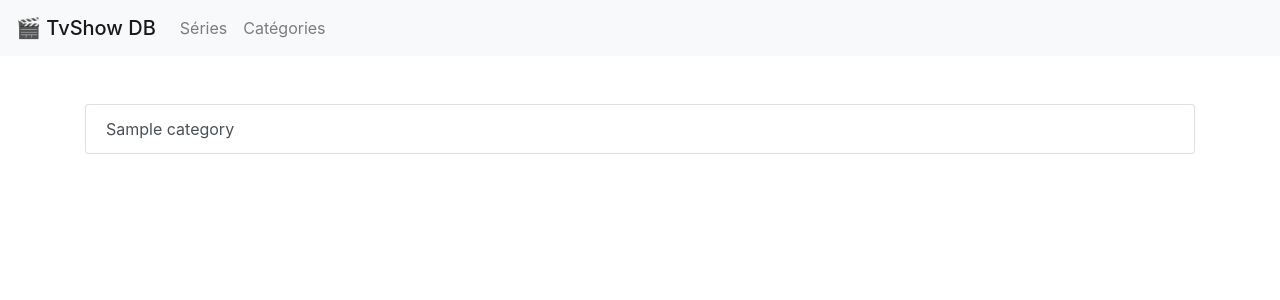
After one commit to JackMandrake/TV-show-DB, a Symfony app: template templates/category/list.html.twig in a window 1280 px wide. The commit adds this page. Shown: the top 300 px of the page. Run offline with Twig, Linux system fonts and the light colour scheme; the template is opened without the code that fills it: most values are stand-ins (such as "Sample title", 1, 10 or a date in 2020); some libraries are stand-ins or nearby versions.

Commit message:
categories list+link for view

```diff
--- a/templates/base.html.twig
+++ b/templates/base.html.twig
@@ -10,6 +10,24 @@
 		</title>
 	</head>
 	<body>
+        <nav class="navbar navbar-expand-lg navbar-light bg-light mb-5">
+            <a class="navbar-brand  mb-0 h1" href="{{ path('homepage') }}">
+                🎬 TvShow DB
+            </a>
+            <button class="navbar-toggler" type="button" data-toggle="collapse" data-target="#navbarNav" aria-controls="navbarNav" aria-expanded="false" aria-label="Toggle navigation">
+                <span class="navbar-toggler-icon"></span>
+            </button>
+            <div class="collapse navbar-collapse" id="navbarNav">
+                <ul class="navbar-nav">
+                <li class="nav-item">
+                    <a class="nav-link" href="{{ path('tv_show_list') }}">Séries</a>
+                </li>
+                <li class="nav-item">
+                    <a class="nav-link" href="{{ path('category_list') }}">Catégories</a>
+                </li>
+                </ul>
+            </div>
+        </nav>
         <div class="container">
             {% block body %}{% endblock %}
         </div>
--- /dev/null
+++ b/templates/category/list.html.twig
@@ -0,0 +1,13 @@
+{% extends 'base.html.twig' %}
+
+{% block body %}
+
+<div class="list-group">
+    {% for category in categories %}
+        <a href="{{ path('category_view', {'id': category.id}) }}" class="list-group-item list-group-item-action">
+            {{ category.label }}
+        </a>
+    {% endfor %}
+</div>
+
+{% endblock %}
```
Also changed, not shown: src/Controller/CategoryController.php (added, +35 -0 lines), src/Controller/TvShowController.php (+16 -0 lines), templates/category/view.html.twig (renamed from templates/tv_show/list.html.twig, +10 -12 lines), templates/default/homepage.html.twig (+9 -1 lines), templates/tv_show/view.html.twig (added, +12 -0 lines), 2 other files.
